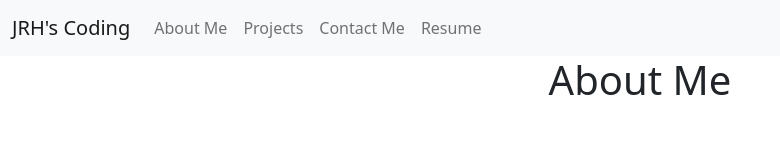
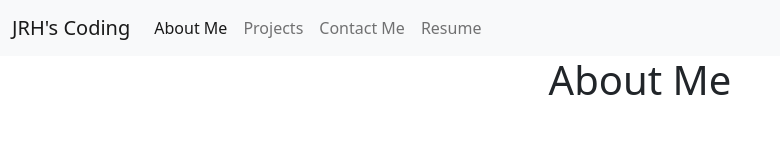
Before and after one commit to jrhscoding/portfolio-2.0, a React (Create React App) app: page / in a window 1280 px wide. Shown: the top 160 px of the page, without its empty margins (0-780 px from the left). Built offline with nearby package versions, Linux system fonts and the light colour scheme.

Commit message:
added highlights to selected page on header

```diff
--- a/src/components/Header/index.js
+++ b/src/components/Header/index.js
@@ -18,16 +18,16 @@ function Header() {
                     <div className="collapse navbar-collapse" id="navbarNav">
                         <ul className="navbar-nav">
                             <li className="nav-item">
-                                <span role="button" onClick={() => setCurrentPageSelected(pageSelections[0])} className="nav-link pe-auto">About Me</span>
+                                <span role="button" onClick={() => setCurrentPageSelected(pageSelections[0])} className={`nav-link ${currentPageSelected === pageSelections[0] && 'active'}`}>About Me</span>
                             </li>
                             <li className="nav-item">
-                                <span role="button" onClick={() => setCurrentPageSelected(pageSelections[1])} className="nav-link">Projects</span>
+                                <span role="button" onClick={() => setCurrentPageSelected(pageSelections[1])} className={`nav-link ${currentPageSelected === pageSelections[1] && 'active'}`}>Projects</span>
                             </li>
                             <li className="nav-item">
-                                <span role="button" onClick={() => setCurrentPageSelected(pageSelections[2])} className="nav-link">Contact Me</span>
+                                <span role="button" onClick={() => setCurrentPageSelected(pageSelections[2])} className={`nav-link ${currentPageSelected === pageSelections[2] && 'active'}`}>Contact Me</span>
                             </li>
                             <li className="nav-item">
-                                <span role="button" onClick={() => setCurrentPageSelected(pageSelections[3])} className="nav-link">Resume</span>
+                                <span role="button" onClick={() => setCurrentPageSelected(pageSelections[3])} className={`nav-link ${currentPageSelected === pageSelections[3] && 'active'}`}>Resume</span>
                             </li>
                         </ul>
                     </div>
```
